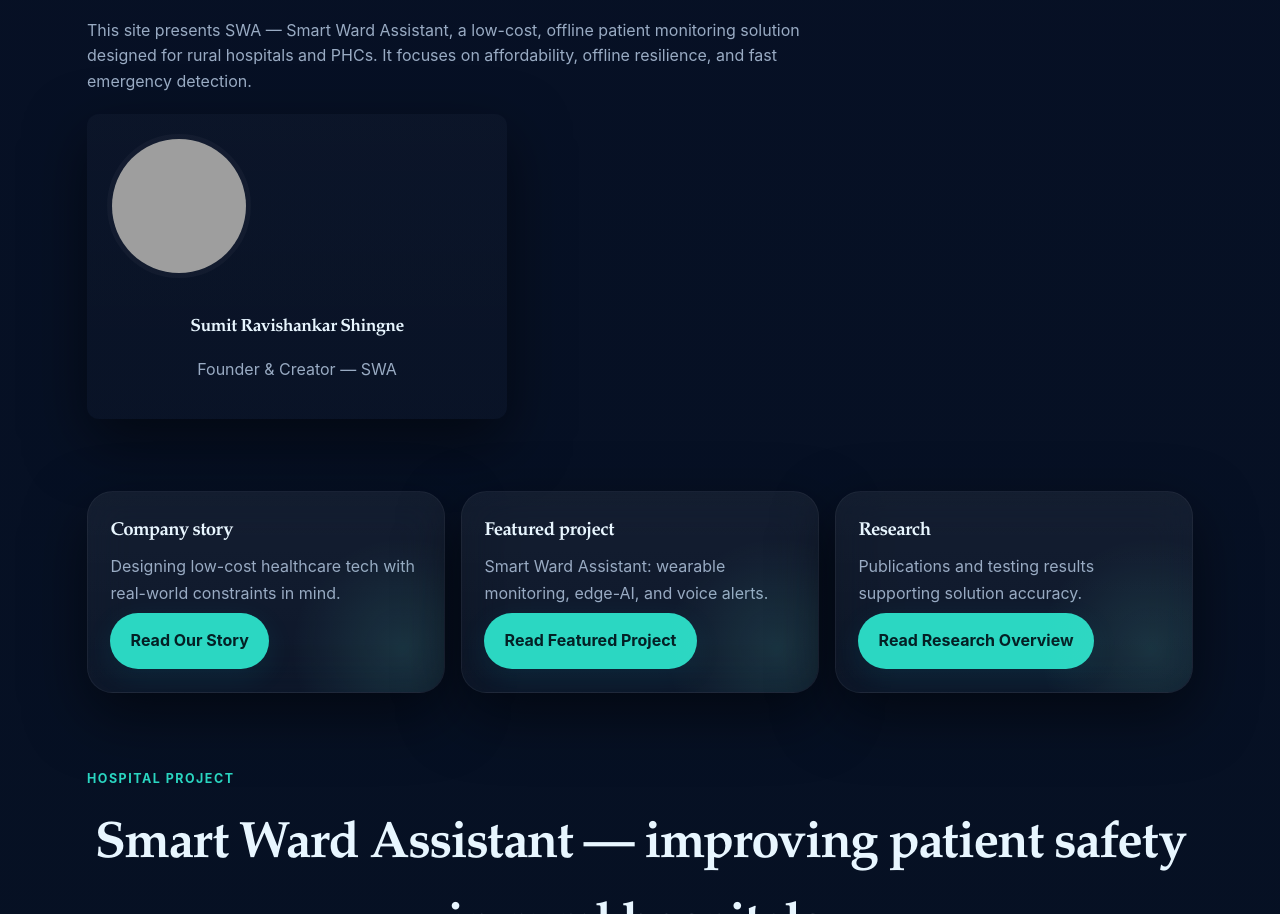
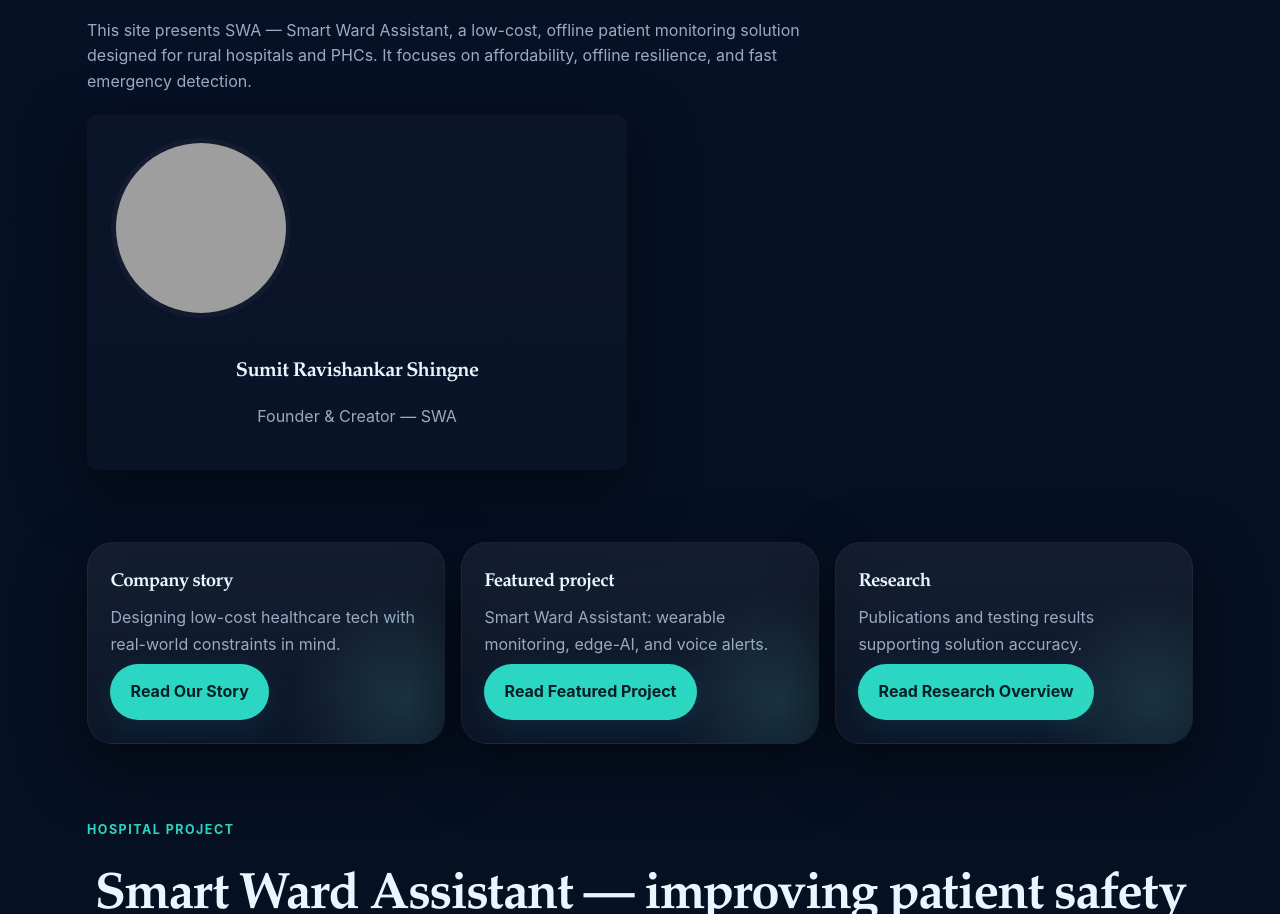
Before and after one commit to sumit3162/SWA, a website: page index.html in a window 1280 px wide. Shown: the part 1048-1962 px from the top of the page. Drawn offline with Linux system fonts and the light colour scheme; grey boxes are pictures that could not be loaded.

Commit message:
Increase team/profile card size

```diff
--- a/styles.css
+++ b/styles.css
@@ -61,10 +61,10 @@ body{margin:0;min-height:100vh;background:linear-gradient(180deg,var(--bg),#0312
 /* Profile card */
 .profile-card{background:linear-gradient(180deg,rgba(255,255,255,0.02),rgba(255,255,255,0.01));padding:var(--card-padding);border-radius:var(--radius);box-shadow:var(--shadow);display:flex;flex-direction:column;align-items:center;transition:transform 220ms ease,box-shadow 220ms ease}
 .profile-card:hover{transform:translateY(-6px);box-shadow:0 32px 80px rgba(0,0,0,0.55)}
-.avatar-wrap{width:144px;height:144px;border-radius:50%;overflow:hidden;border:5px solid rgba(255,255,255,0.03)}
+.avatar-wrap{width:180px;height:180px;border-radius:50%;overflow:hidden;border:5px solid rgba(255,255,255,0.03)}
 .avatar{width:100%;height:100%;object-fit:cover;object-position:center 24%;display:block}
-.profile-info{margin-top:0.8rem;text-align:center;display:flex;flex-direction:column;align-items:center;justify-content:center;width:100%}
-.profile-info h2{margin:0;font-size:1.1rem}
+.profile-info{margin-top:1rem;text-align:center;display:flex;flex-direction:column;align-items:center;justify-content:center;width:100%}
+.profile-info h2{margin:0;font-size:1.25rem}
 .muted{color:var(--muted)}
 .social-row{display:flex;gap:0.6rem;justify-content:center;margin-top:0.6rem}
 .social-row a{color:var(--muted);font-size:0.95rem}
@@ -145,7 +145,7 @@ body{margin:0;min-height:100vh;background:linear-gradient(180deg,var(--bg),#0312
 /* alias for step-card styling requested by reviewer */
 .step-card{background:rgba(255,255,255,0.03);border:1px solid rgba(255,255,255,0.1);padding:1.5rem;border-radius:8px}
 
-.profile-card-about{margin-top:1.2rem;max-width:420px}
+.profile-card-about{margin-top:1.2rem;max-width:540px;padding:1.5rem}
 .architecture-diagram-wrap{margin-top:1rem}
 .story-card{max-width:900px;margin:0 auto;line-height:1.75}
 .story-cta{margin-top:1.5rem}
```
